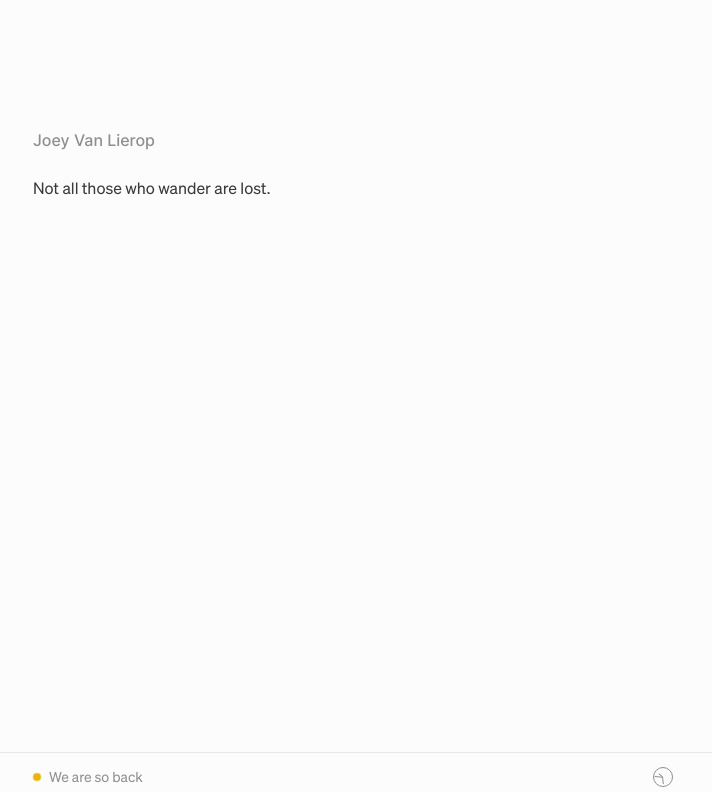
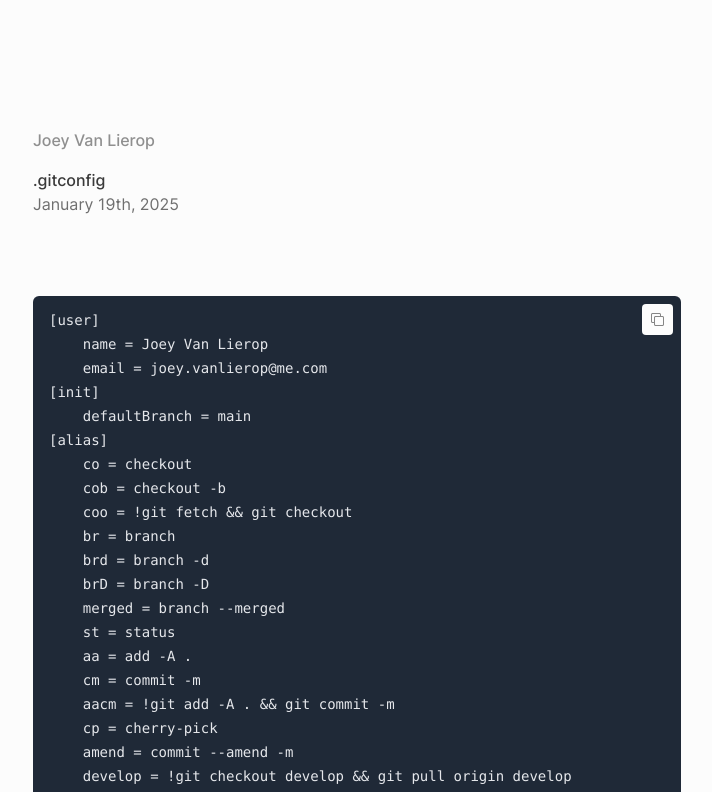
Before and after one commit to joeyvanlierop/joey, a Next.js app: page /git in a window 1280 px wide. Before the commit this address had no page. Shown: the top 792 px of the page, without its empty margins (279-991 px from the left). Built offline with nearby package versions, Linux system fonts and the light colour scheme.

Commit message:
Add more day nineteen

```diff
--- /dev/null
+++ b/app/git/page.tsx
@@ -0,0 +1,95 @@
+"use client"
+
+import { useState, useRef } from "react";
+import { FancyDate } from "@components/fancy-date";
+import Link from "next/link";
+
+export default function Alias() {
+    const [isCopied, setisCopied] = useState(false);
+    const codeRef = useRef<HTMLPreElement>(null);
+
+    const handleCopy = async () => {
+        if (!codeRef.current) return;
+
+        const text = codeRef.current.innerText;
+
+        try {
+            await navigator.clipboard.writeText(text);
+            setisCopied(true);
+            setTimeout(() => setisCopied(false), 1500);
+        } catch (error) {
+            setisCopied(false);
+            console.error("Failed to copy text:", error);
+        }
+    };
+
+    return (
+        <div className="flex flex-col justify-center items-start">
+            <Link
+                className="font-header font-medium text-mono-9 no-underline mb-4"
+                href="/"
+            >
+                Joey Van Lierop
+            </Link>
+            <h1 className="font-header font-medium">.gitconfig</h1>
+            <FancyDate published="2025-01-19" updated="2025-01-19" />
+            <article className="prose dark:prose-invert prose-headings:font-header prose-headings:text-base prose-headings:font-medium mt-14">
+                <div className="relative group">
+
+                    <pre ref={codeRef}>
+                        <code>
+                            {`[user]
+    name = Joey Van Lierop
+    email = joey.vanlierop@me.com
+[init]
+    defaultBranch = main
+[alias]
+    co = checkout
+    cob = checkout -b
+    coo = !git fetch && git checkout
+    br = branch
+    brd = branch -d
+    brD = branch -D
+    merged = branch --merged
+    st = status
+    aa = add -A .
+    cm = commit -m
+    aacm = !git add -A . && git commit -m
+    cp = cherry-pick
+    amend = commit --amend -m
+    develop = !git checkout develop && git pull origin develop
+    staging = !git checkout staging && git pull origin staging
+    master = !git checkout master && git pull origin
+    po = push origin
+    pu = !git push origin \`git branch --show-current\`
+    pod = push origin dev
+    pos = push origin staging
+    pom = push origin master
+    poh = push origin HEAD
+    pogm = !git push origin gh-pages && git checkout master && git pull origin master && git rebase gh-pages && git push origin master && git checkout gh-pages
+    pomg = !git push origin master && git checkout gh-pages && git pull origin gh-pages && git rebase master && git push origin gh-pages && git checkout master
+    plo = pull origin
+    plod = pull origin dev
+    plos = pull origin staging
+    plom = pull origin master
+    ploh = pull origin HEAD
+    unstage = reset --soft HEAD^
+    ls = log --pretty=format:"%C(yellow)%h%Cred%d\\ %Creset%s%Cblue\\ [%cn]" --decorate
+    ll = log --pretty=format:"%C(yellow)%h%Cred%d\\ %Creset%s%Cblue\\ [%cn]" --decorate --numstat
+    f = "!git ls-files | grep -i"
+    gr = grep -Ii
+    la = "!git config -l | grep alias | cut -c 7-"`}
+                        </code>
+                    </pre>
+                    <button
+                        type="button"
+                        className={`absolute top-2 right-2 px-2 py-1 rounded text-sm aspect-square transition-colors duration-75 ${isCopied ? "text-mono-7" : "text-mono-10"} bg-mono-1`}
+                        onClick={handleCopy}
+                    >
+                        <svg width="15" height="15" viewBox="0 0 15 15" fill="none" xmlns="http://www.w3.org/2000/svg"><path d="M1 9.50006C1 10.3285 1.67157 11.0001 2.5 11.0001H4L4 10.0001H2.5C2.22386 10.0001 2 9.7762 2 9.50006L2 2.50006C2 2.22392 2.22386 2.00006 2.5 2.00006L9.5 2.00006C9.77614 2.00006 10 2.22392 10 2.50006V4.00002H5.5C4.67158 4.00002 4 4.67159 4 5.50002V12.5C4 13.3284 4.67158 14 5.5 14H12.5C13.3284 14 14 13.3284 14 12.5V5.50002C14 4.67159 13.3284 4.00002 12.5 4.00002H11V2.50006C11 1.67163 10.3284 1.00006 9.5 1.00006H2.5C1.67157 1.00006 1 1.67163 1 2.50006V9.50006ZM5 5.50002C5 5.22388 5.22386 5.00002 5.5 5.00002H12.5C12.7761 5.00002 13 5.22388 13 5.50002V12.5C13 12.7762 12.7761 13 12.5 13H5.5C5.22386 13 5 12.7762 5 12.5V5.50002Z" fill="currentColor" fill-rule="evenodd" clip-rule="evenodd"></path></svg>
+                    </button>
+                </div>
+            </article>
+        </div>
+    );
+}
--- a/writing/another-january-journal.mdx
+++ b/writing/another-january-journal.mdx
@@ -156,5 +156,8 @@ Didn't forget water!
 <Journal.Entry time={"10:42pm"}>
 Man, I am really bad at this writing thing. Or maybe I am just bad at this schedule thing.
 </Journal.Entry>
+<Journal.Entry time={"11:34pm"}>
+To atone for my sins I made a (very useful) [new page](/git)
+</Journal.Entry>
 </Journal.Day>
 </Journal.Root>
```
